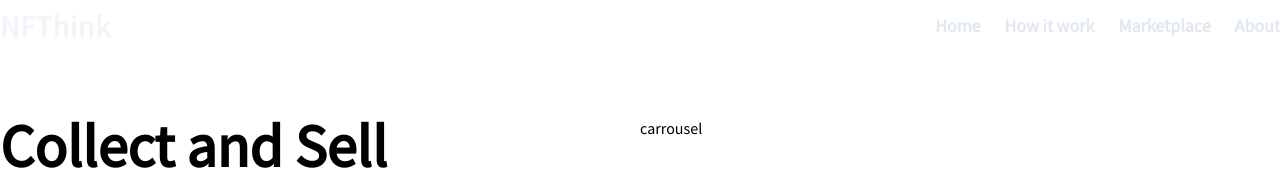
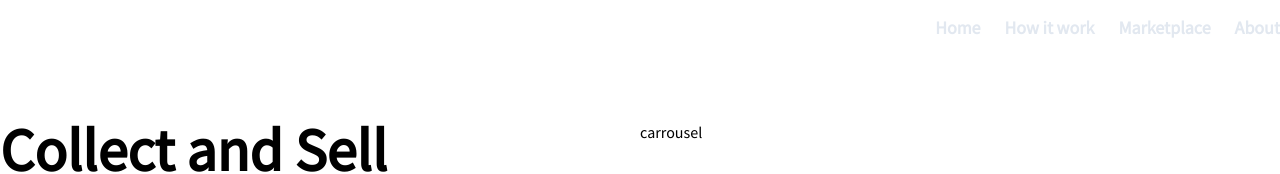
Before and after one commit to volpatocode/next-tailwind, a Next.js app: page / in a window 1280 px wide. Shown: the top 174 px of the page. Built offline with nearby package versions, Linux system fonts and the light colour scheme.

Commit message:
change: logo font

```diff
--- a/src/components/Logo/index.tsx
+++ b/src/components/Logo/index.tsx
@@ -2,7 +2,10 @@ import Link from "next/link";
 
 export default function index() {
   return (
-    <Link className="text-3xl text-slate-100 font-bold tracking-wide cursor-pointer" href="/">
+    <Link
+      className="text-4xl text-white-900 font-bold font-cursive tracking-wide cursor-pointer"
+      href="/"
+    >
       NFThink
     </Link>
   );
--- a/src/styles/globals.css
+++ b/src/styles/globals.css
@@ -1,14 +1,12 @@
 @tailwind base;
 @tailwind components;
 @tailwind utilities;
-
-@import url('https://fonts.googleapis.com/css2?family=Roboto&family=Source+Sans+Pro&display=swap');
 
 * {
   padding: 0;
   margin: 0;
   box-sizing: border-box;
-  font-family: 'Source Sans Pro', sans-serif;
+  font-family: "Source Sans Pro", sans-serif;
 }
 
 a {
--- a/tailwind.config.js
+++ b/tailwind.config.js
@@ -31,6 +31,9 @@ module.exports = {
           100: "rgba(0, 0, 0, .1)",
         },
       },
+      fontFamily: {
+        cursive: "Dancing Script, cursive",
+      },
     },
   },
   plugins: [],
```
